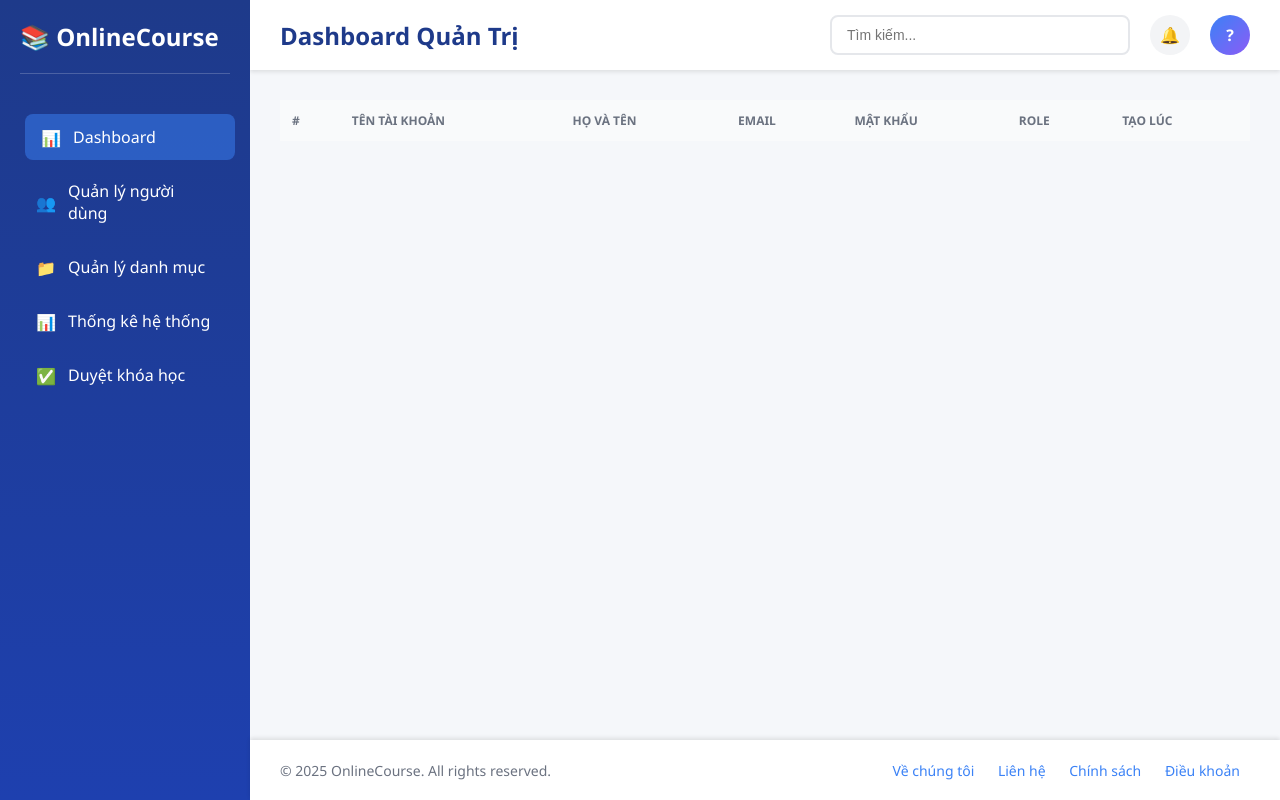
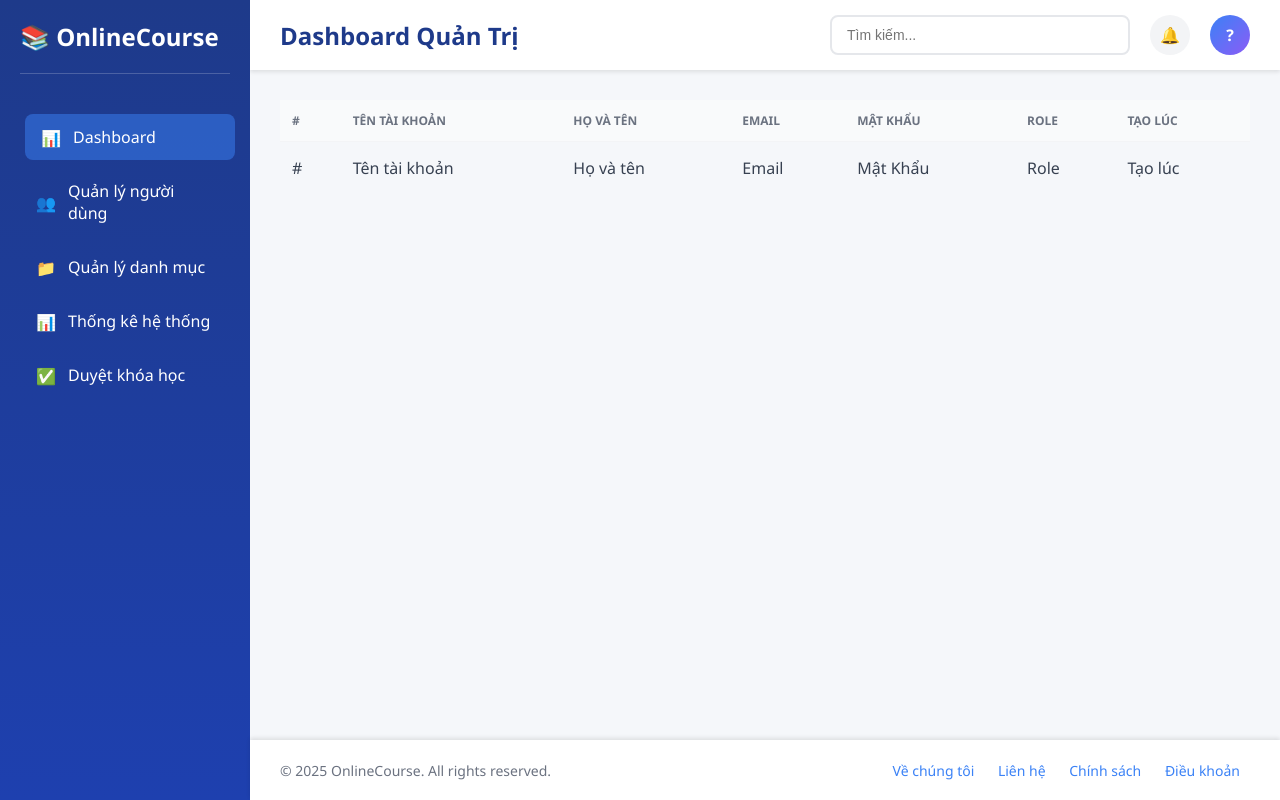
Before and after one commit to codecuatai/onlinecourse, a PHP site: page /onlinecourse/views/users/manage.php in a window 1280 px wide. Run offline with PHP 8.4, Linux system fonts and the light colour scheme; lists and menus that the app fills with data are empty.

Commit message:
update list user

```diff
--- a/views/users/manage.php
+++ b/views/users/manage.php
@@ -18,7 +18,15 @@
             </tr>
         </thead>
         <tbody>
-
+            <tr>
+                <td scope="col">#</td>
+                <td scope="col">Tên tài khoản</td>
+                <td scope="col">Họ và tên</td>
+                <td scope="col">Email</td>
+                <td scope="col">Mật Khẩu</td>
+                <td scope="col">Role</td>
+                <td scope="col">Tạo lúc</td>
+            </tr>
         </tbody>
     </table>
 
```
Also changed, not shown: 1 other file.
